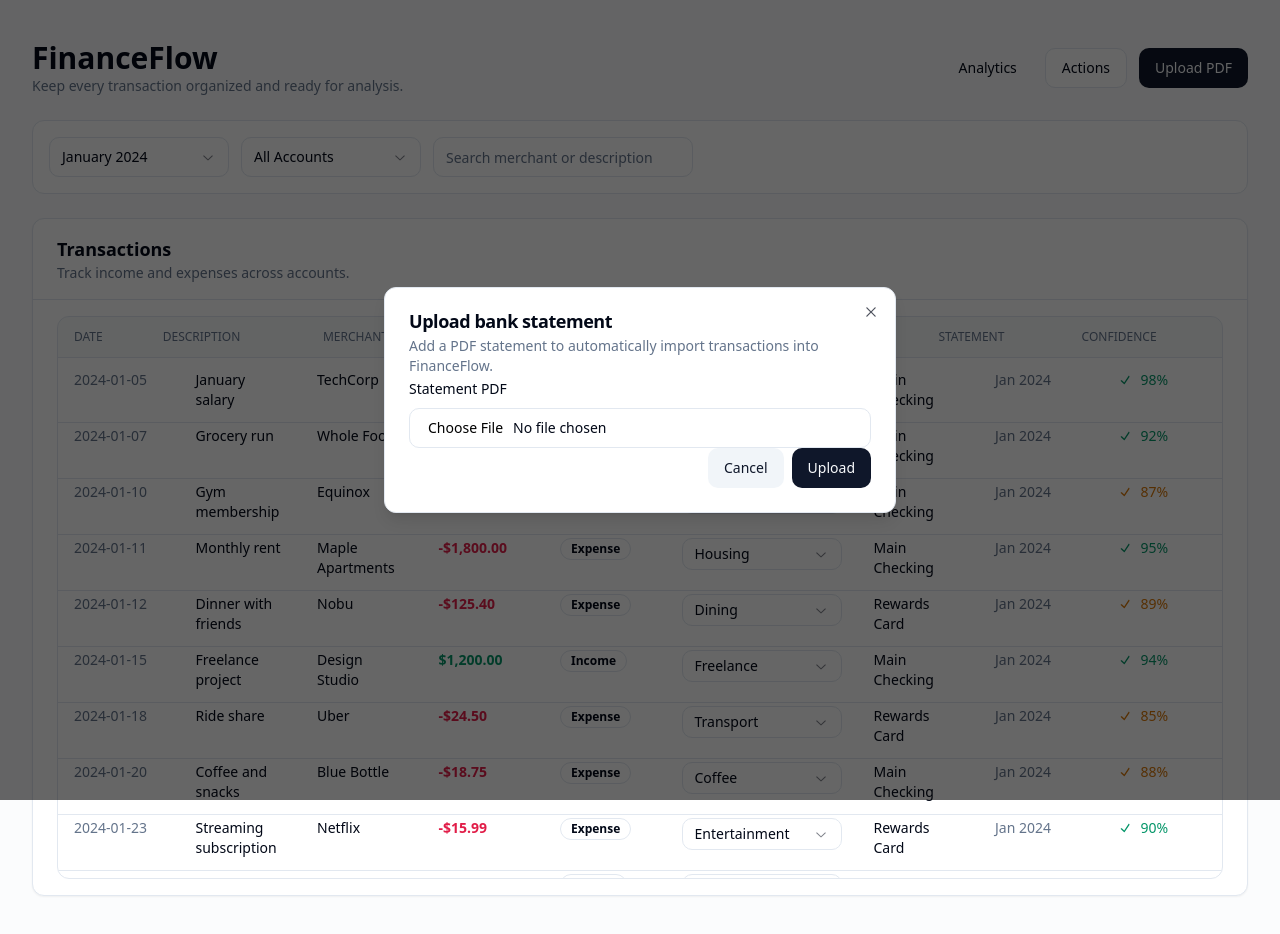
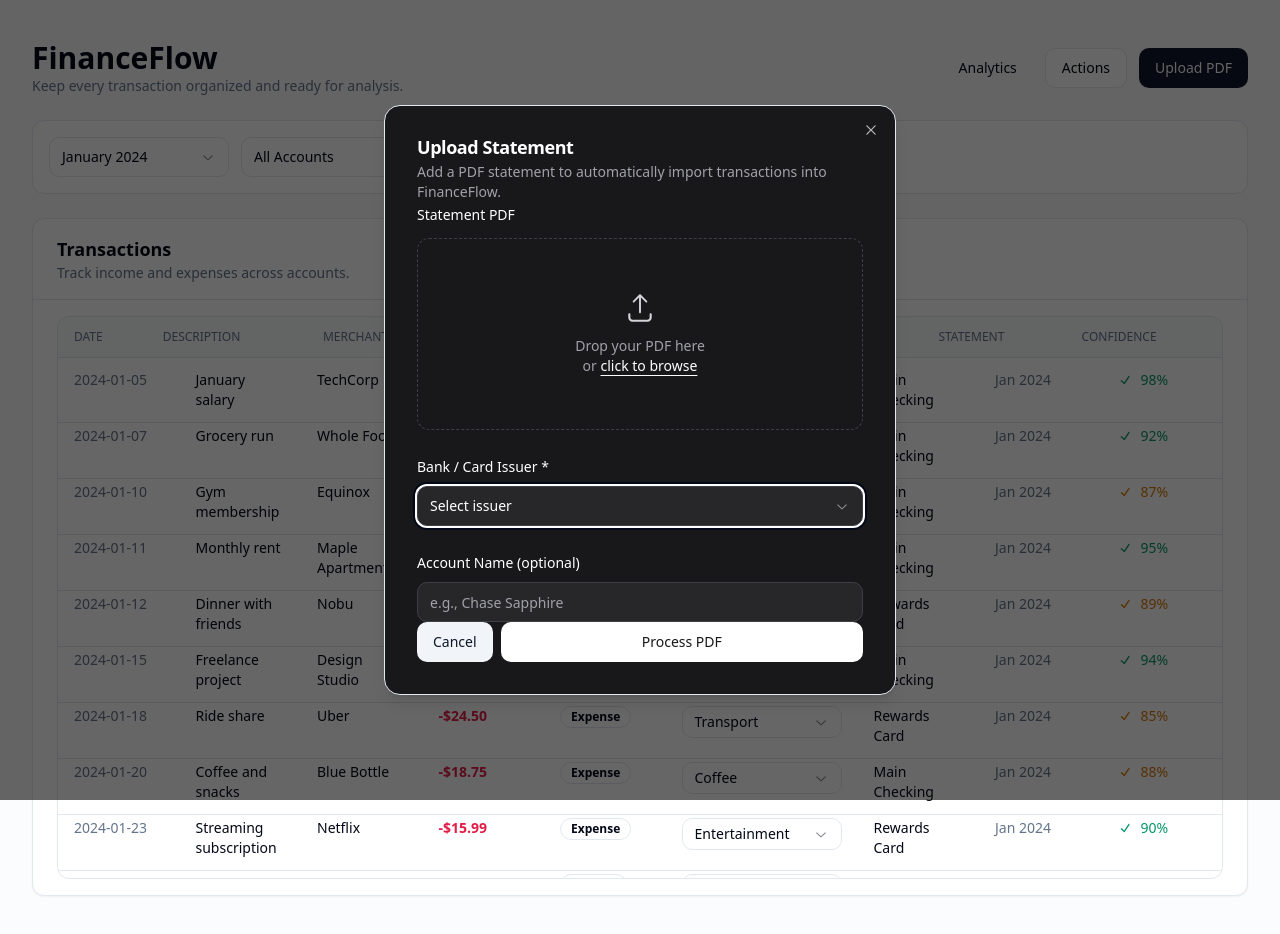
Before and after one commit to Aminston/finance-app, a Next.js app: page /transactions in a window 1280 px wide. Both pictures are taken after a click on the button "Upload PDF". Built offline with nearby package versions, Linux system fonts and the light colour scheme.

Commit message:
Update upload dialog layout

```diff
--- a/components/transactions/UploadDialog.tsx
+++ b/components/transactions/UploadDialog.tsx
@@ -11,6 +11,14 @@ import {
   DialogTrigger
 } from "@/components/ui/dialog";
 import { Input } from "@/components/ui/input";
+import {
+  Select,
+  SelectContent,
+  SelectItem,
+  SelectTrigger,
+  SelectValue
+} from "@/components/ui/select";
+import { UploadIcon } from "@radix-ui/react-icons";
 
 export function UploadDialog() {
   return (
@@ -18,22 +26,70 @@ export function UploadDialog() {
       <DialogTrigger asChild>
         <Button>Upload PDF</Button>
       </DialogTrigger>
-      <DialogContent>
+      <DialogContent className="bg-zinc-900 text-white rounded-2xl p-8">
         <DialogHeader>
-          <DialogTitle>Upload bank statement</DialogTitle>
-          <DialogDescription>
+          <DialogTitle>Upload Statement</DialogTitle>
+          <DialogDescription className="text-zinc-400">
             Add a PDF statement to automatically import transactions into FinanceFlow.
           </DialogDescription>
         </DialogHeader>
-        <div className="space-y-2">
-          <label className="text-sm font-medium">Statement PDF</label>
-          <Input type="file" accept="application/pdf" />
+        <div className="space-y-6">
+          <div className="space-y-3">
+            <label className="text-sm font-medium">Statement PDF</label>
+            <div className="border border-dashed border-zinc-700 rounded-xl h-48 flex flex-col items-center justify-center text-zinc-400 gap-3">
+              <UploadIcon className="h-8 w-8 text-zinc-300" />
+              <div className="text-center text-sm">
+                <p>Drop your PDF here</p>
+                <p>
+                  or{" "}
+                  <label
+                    htmlFor="statement-pdf"
+                    className="text-white underline underline-offset-4 cursor-pointer"
+                  >
+                    click to browse
+                  </label>
+                </p>
+              </div>
+              <Input
+                id="statement-pdf"
+                type="file"
+                accept="application/pdf"
+                className="hidden"
+              />
+            </div>
+          </div>
+          <div className="space-y-2">
+            <label className="text-sm font-medium">Bank / Card Issuer *</label>
+            <Select>
+              <SelectTrigger className="bg-zinc-800 border-zinc-700 text-white">
+                <SelectValue placeholder="Select issuer" />
+              </SelectTrigger>
+              <SelectContent>
+                <SelectItem value="chase">Chase</SelectItem>
+                <SelectItem value="amex">American Express</SelectItem>
+                <SelectItem value="citi">Citi</SelectItem>
+                <SelectItem value="boa">Bank of America</SelectItem>
+              </SelectContent>
+            </Select>
+          </div>
+          <div className="space-y-2">
+            <label className="text-sm font-medium">Account Name (optional)</label>
+            <Input
+              placeholder="e.g., Chase Sapphire"
+              className="bg-zinc-800 border-zinc-700 text-white placeholder:text-zinc-400"
+            />
+          </div>
         </div>
         <DialogFooter>
           <Button variant="secondary" type="button">
             Cancel
           </Button>
-          <Button type="button">Upload</Button>
+          <Button
+            type="button"
+            className="w-full bg-white text-zinc-900 hover:bg-white/90"
+          >
+            Process PDF
+          </Button>
         </DialogFooter>
       </DialogContent>
     </Dialog>
```
